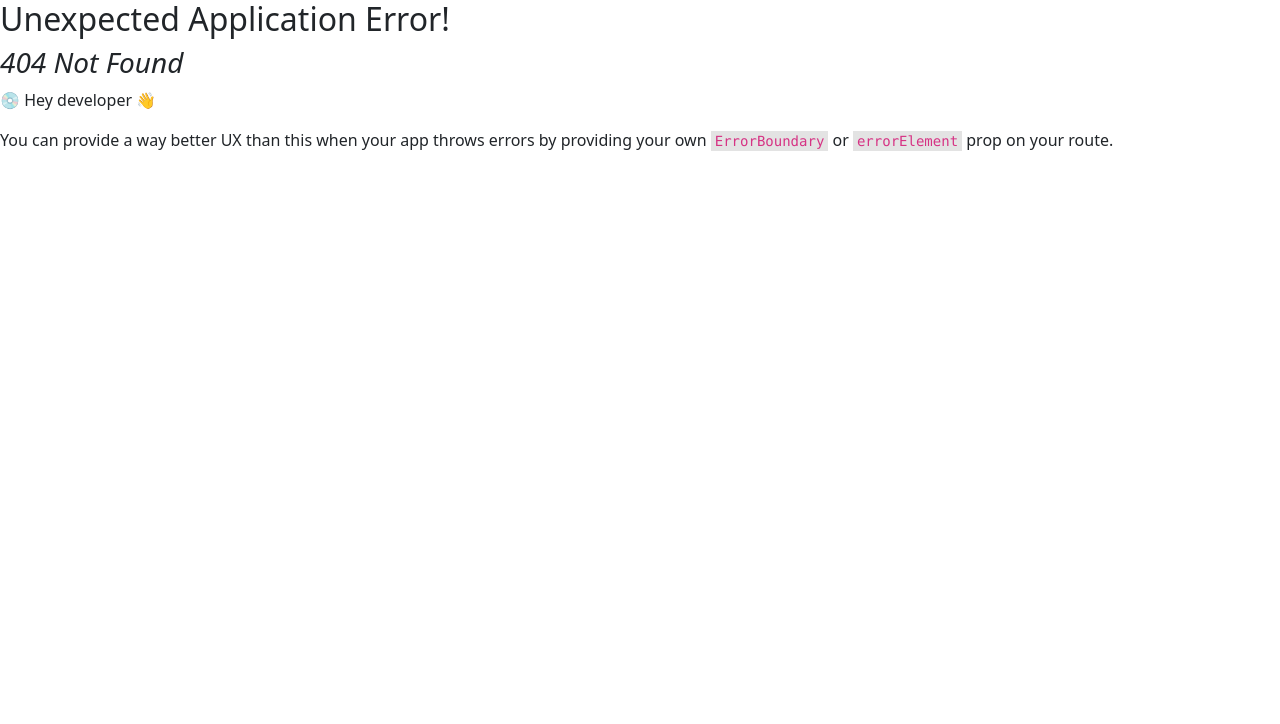
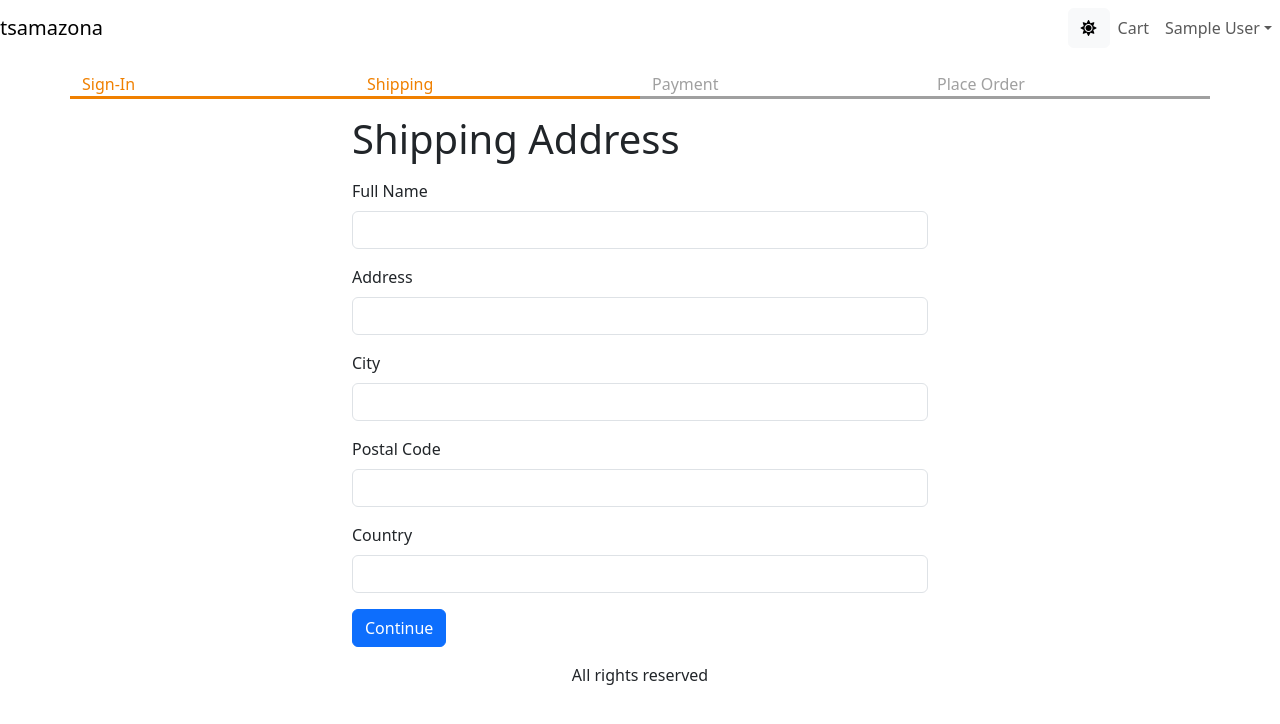
Before and after one commit to evanbene48/ts-amazona, a React (Vite) app in the folder frontend/: page /shipping in a window 1280 px wide. Before the commit this address had no page. Shown: the top 724 px of the page. Built offline with nearby package versions, Linux system fonts and the light colour scheme; sample sign-in values are in the browser's storage.

Commit message:
Video-23-Create-Shipping-Page
1. Create Shipping Address Page
2. Create new Action in Store.tsx
3. Create CheckoutSteps.tsx component

```diff
--- a/frontend/src/Store.tsx
+++ b/frontend/src/Store.tsx
@@ -1,5 +1,5 @@
 import React from 'react';
-import { Cart, CartItem } from './types/CartType';
+import { Cart, CartItem, ShippingAddress } from './types/CartType';
 import { UserInfo } from './types/UserInfo';
 
 //types here
@@ -46,7 +46,8 @@
   | { type: 'CART_ADD_ITEM'; payload: CartItem }
   | { type: 'CART_REMOVE_ITEM'; payload: CartItem }
   | { type: 'USER_SIGNIN'; payload: UserInfo }
-  | { type: 'USER_SIGNOUT' };
+  | { type: 'USER_SIGNOUT' }
+  | { type: 'SAVE_SHIPPING_ADDRESS'; payload: ShippingAddress };
 
 // function reducer(state: AppState, action: Action): AppState {
 function reducer(state: AppState, action: Action) {
@@ -112,6 +113,14 @@
         },
       };
     }
+    case 'SAVE_SHIPPING_ADDRESS':
+      return {
+        ...state,
+        cart: {
+          ...state.cart,
+          shippingAddress: action.payload,
+        },
+      };
     default:
       return state;
   }
--- /dev/null
+++ b/frontend/src/components/CheckoutSteps.tsx
@@ -0,0 +1,17 @@
+import { Col, Row } from 'react-bootstrap';
+
+export default function CheckoutSteps(props: {
+  step1?: boolean;
+  step2?: boolean;
+  step3?: boolean;
+  step4?: boolean;
+}) {
+  return (
+    <Row className="checkout-steps">
+      <Col className={props.step1 ? 'active' : ''}>Sign-In</Col>
+      <Col className={props.step2 ? 'active' : ''}>Shipping</Col>
+      <Col className={props.step3 ? 'active' : ''}>Payment</Col>
+      <Col className={props.step4 ? 'active' : ''}>Place Order</Col>
+    </Row>
+  );
+}
--- a/frontend/src/index.css
+++ b/frontend/src/index.css
@@ -38,3 +38,12 @@
 .small-container {
   max-width: 600px;
 }
+
+.checkout-steps > div {
+  border-bottom: 0.2rem solid #a0a0a0;
+  color: #a0a0a0;
+}
+.checkout-steps > div.active {
+  border-bottom: 0.2rem solid #f08000;
+  color: #f08000;
+}
--- a/frontend/src/main.tsx
+++ b/frontend/src/main.tsx
@@ -21,6 +21,7 @@
 import CartPage from './pages/CartPage.tsx';
 import SigninPage from './pages/SignInPages.tsx';
 import SignupPage from './pages/SignUpPages.tsx';
+import ShippingAddressPage from './pages/ShippingAddressPage.tsx';
 //after installing tan stack query we dont need axios
 // import axios from 'axios'
 
@@ -40,6 +41,7 @@
       <Route path="cart" element={<CartPage />} />
       <Route path="signin" element={<SigninPage />} />
       <Route path="signup" element={<SignupPage />} />
+      <Route path="shipping" element={<ShippingAddressPage />} />
       {/* ... etc. */}
     </Route>
   )
--- /dev/null
+++ b/frontend/src/pages/ShippingAddressPage.tsx
@@ -0,0 +1,114 @@
+import { useContext, useEffect, useState } from 'react';
+import { Button, Form } from 'react-bootstrap';
+import { Helmet } from 'react-helmet-async';
+import { useNavigate } from 'react-router-dom';
+import CheckoutSteps from '../components/CheckoutSteps';
+import { Store } from '../Store';
+
+export default function ShippingAddressPage() {
+  const navigate = useNavigate();
+  const { state, dispatch } = useContext(Store);
+  const {
+    userInfo,
+    cart: { shippingAddress },
+  } = state;
+
+  useEffect(() => {
+    if (!userInfo) {
+      navigate('/signin?redirect=/shipping');
+    }
+  }, [userInfo, navigate]);
+
+  const [fullName, setFullName] = useState(shippingAddress.fullName || '');
+  const [address, setAddress] = useState(shippingAddress.address || '');
+  const [city, setCity] = useState(shippingAddress.city || '');
+  const [postalCode, setPostalCode] = useState(
+    shippingAddress.postalCode || ''
+  );
+  const [country, setCountry] = useState(shippingAddress.country || '');
+
+  const submitHandler = (e: React.SyntheticEvent) => {
+    e.preventDefault();
+    dispatch({
+      type: 'SAVE_SHIPPING_ADDRESS',
+      payload: {
+        fullName,
+        address,
+        city,
+        postalCode,
+        country,
+      },
+    });
+    localStorage.setItem(
+      'shippingAddress',
+      JSON.stringify({
+        fullName,
+        address,
+        city,
+        postalCode,
+        country,
+      })
+    );
+
+    navigate('/payment');
+  };
+
+  return (
+    <div>
+      <Helmet>
+        <title>Shipping Address</title>
+      </Helmet>
+      <CheckoutSteps step1 step2></CheckoutSteps>
+      <div className="container small-container">
+        <h1 className="my-3">Shipping Address</h1>
+        <Form onSubmit={submitHandler}>
+          <Form.Group className="mb-3" controlId="fullName">
+            <Form.Label>Full Name</Form.Label>
+            <Form.Control
+              value={fullName}
+              onChange={(e) => setFullName(e.target.value)}
+              required
+            />
+          </Form.Group>
+          <Form.Group className="mb-3" controlId="address">
+            <Form.Label>Address</Form.Label>
+            <Form.Control
+              value={address}
+              onChange={(e) => setAddress(e.target.value)}
+              required
+            />
+          </Form.Group>
+          <Form.Group className="mb-3" controlId="city">
+            <Form.Label>City</Form.Label>
+            <Form.Control
+              value={city}
+              onChange={(e) => setCity(e.target.value)}
+              required
+            />
+          </Form.Group>
+          <Form.Group className="mb-3" controlId="postalCode">
+            <Form.Label>Postal Code</Form.Label>
+            <Form.Control
+              value={postalCode}
+              onChange={(e) => setPostalCode(e.target.value)}
+              required
+            />
+          </Form.Group>
+          <Form.Group className="mb-3" controlId="country">
+            <Form.Label>Country</Form.Label>
+            <Form.Control
+              value={country}
+              onChange={(e) => setCountry(e.target.value)}
+              required
+            />
+          </Form.Group>
+          <div className="mb-3">
+            <Button variant="primary" type="submit">
+              Continue
+            </Button>
+          </div>
+        </Form>
+      </div>
+    </div>
+  );
+}
```
Also changed, not shown: 1 other file (tests, documents, lock files or other folders).
